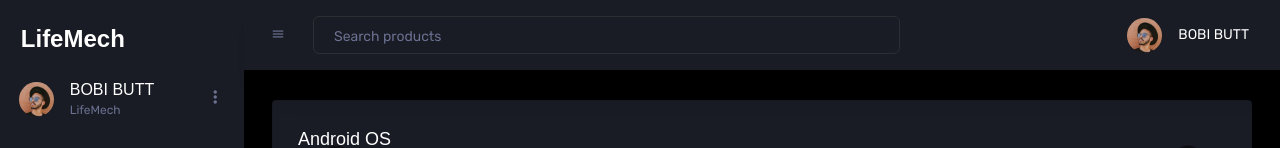
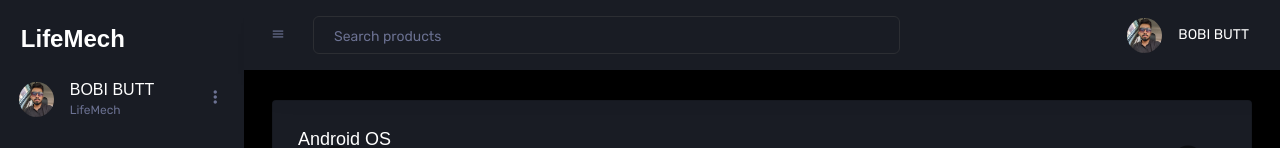
Before and after one commit to BobiButt/lifemech-updated, a website: page window.html in a window 1280 px wide. Shown: the top 148 px of the page. Drawn offline with nearby package versions, Linux system fonts and the light colour scheme; files that its build step writes are made by us from their sources.

Commit message:
Add files via upload

```diff
--- a/window.html
+++ b/window.html
@@ -51,7 +51,7 @@
           <div class="profile-desc">
             <div class="profile-pic">
               <div class="count-indicator">
-                <img class="img-xs rounded-circle " src="assets/images/faces/face15.jpg" alt="">
+                <img class="img-xs rounded-circle " src="assets/images/faces/face.jpeg" alt="">
                 <span class=""></span>
               </div>
               <div class="profile-name">
@@ -163,7 +163,7 @@
             <li class="nav-item dropdown">
               <a class="nav-link" id="profileDropdown" href="#" data-toggle="dropdown">
                 <div class="navbar-profile">
-                  <img class="img-xs rounded-circle" src="assets/images/faces/face15.jpg" alt="">
+                  <img class="img-xs rounded-circle" src="assets/images/faces/face.jpeg" alt="">
                   <p class="mb-0 d-none d-sm-block navbar-profile-name">BOBI BUTT</p>
 
                 </div>
```
